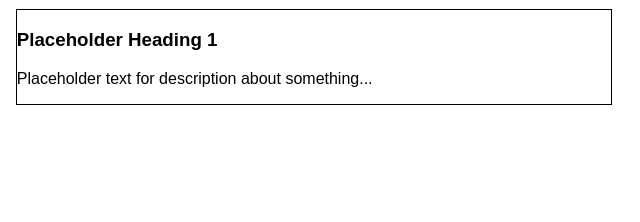
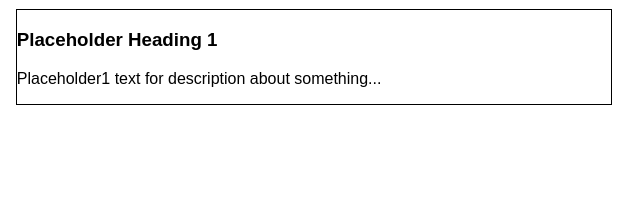
Before and after one commit to MMelkins/123, a plain HTML site: page index.html in a window 1280 px wide. Shown: the part 578-800 px from the top of the page, 451-1091 px from the left. Drawn offline with Linux system fonts and the light colour scheme.

Commit message:
Izmainīju tekstu

```diff
--- a/index.html
+++ b/index.html
@@ -52,7 +52,7 @@
             <img src="https://placehold.co/300" alt="Placeholder Image">
             <div class="text">
                 <h3>Placeholder Heading 1</h3>
-                <p>Placeholder text for description about something...</p>
+                <p>Placeholder1 text for description about something...</p>
             </div>
         </div>
         <div class="content-box" style="flex-direction: row-reverse;">
```
